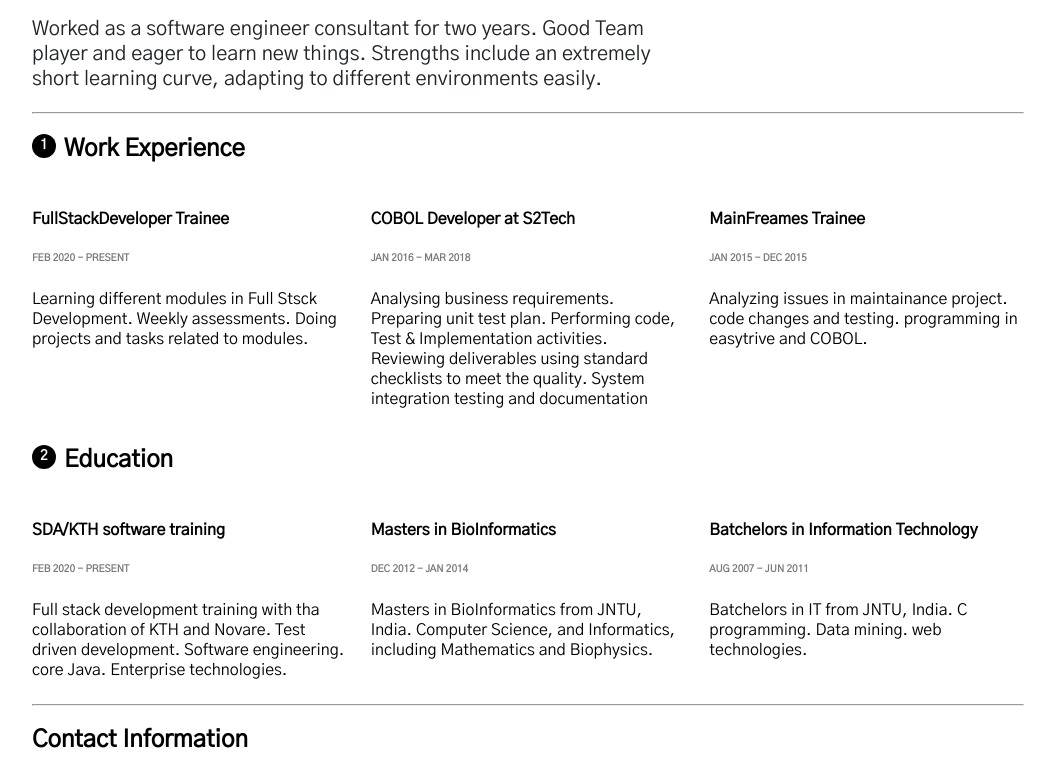
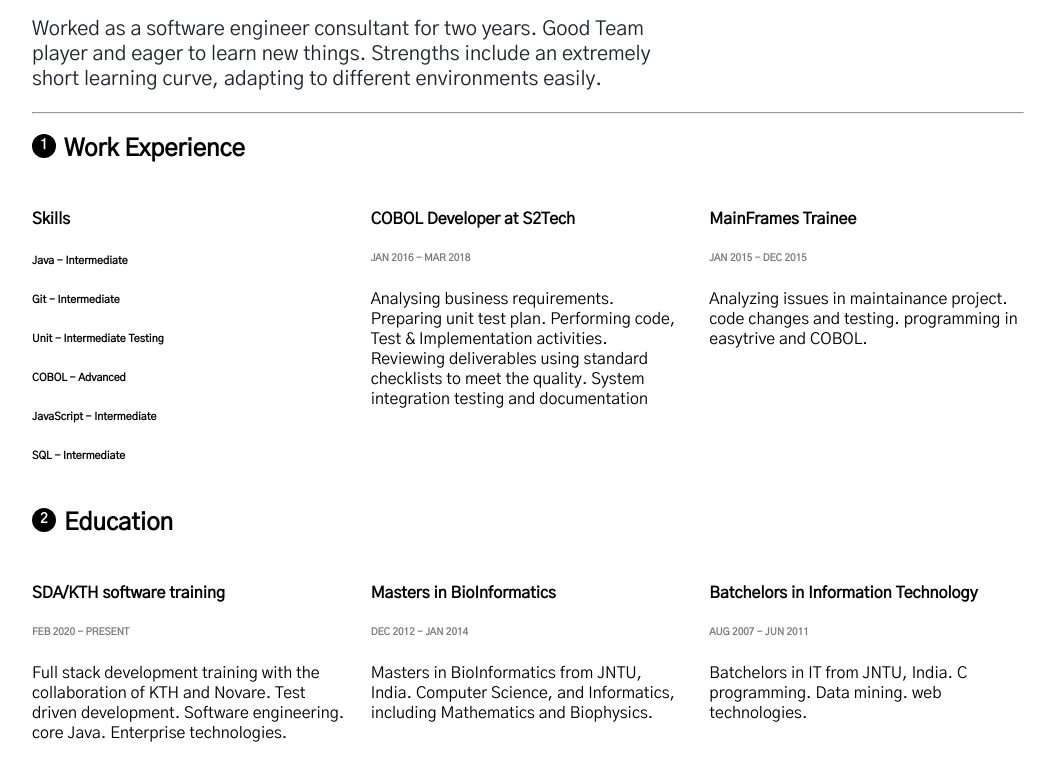
Before and after one commit to manasarjun/web-html-exercise-1, a plain HTML site: page index.html in a window 1280 px wide. Shown: the part 250-1014 px from the top of the page, without its empty margins (112-1167 px from the left). Drawn offline with Linux system fonts and the light colour scheme.

Commit message:
Update index.html

```diff
--- a/index.html
+++ b/index.html
@@ -17,7 +17,7 @@
                         <ul >
                             <li><h1>Manasa Muddasani</h1></li>
 
-                            <li><h2 class="subtitle">Fullstack Developer</h2></li>
+                            <li><h2 class="subtitle">Junior Fullstack Developer</h2></li>
 
                         </ul>
 
@@ -44,10 +44,14 @@
                             <div class="grid">
                                 <article>
                                     <h4>
-                                        FullStackDeveloper Trainee
+                                        Skills
                                     </h4>
-                                    <h6 class="subtitle">FEB 2020 - Present</h6>
-                                    <p>Learning different modules in Full Stsck Development. Weekly assessments. Doing projects and tasks related to modules.</p>
+                                    <h6>Java - Intermediate </h6>
+                                    <h6>Git - Intermediate</h6>
+                                    <h6>Unit - Intermediate Testing </h6>
+                                    <h6>COBOL - Advanced</h6>
+                                    <h6>JavaScript - Intermediate </h6>
+                                    <h6>SQL - Intermediate </h6>
                                 </article>
                                 <article>
                                     <h4>
@@ -60,7 +64,7 @@
                                 </article>
                                 <article>
                                     <h4>
-                                        MainFreames Trainee
+                                        MainFrames Trainee
                                     </h4>
                                     <h6 class="subtitle">JAN 2015 - DEC 2015</h6>
                                     <p>Analyzing issues in maintainance project. code changes and testing. programming in easytrive and COBOL.</p>
@@ -79,7 +83,7 @@
                                    SDA/KTH software training
                                </h4>
                                <h6 class="subtitle">FEB 2020 - Present</h6>
-                               <p>Full stack development training with tha collaboration of KTH and Novare. Test driven development. Software engineering. core Java. Enterprise technologies.</p>
+                               <p>Full stack development training with the collaboration of KTH and Novare. Test driven development. Software engineering. core Java. Enterprise technologies.</p>
 
                                </article>
                                <article class="article">
```
